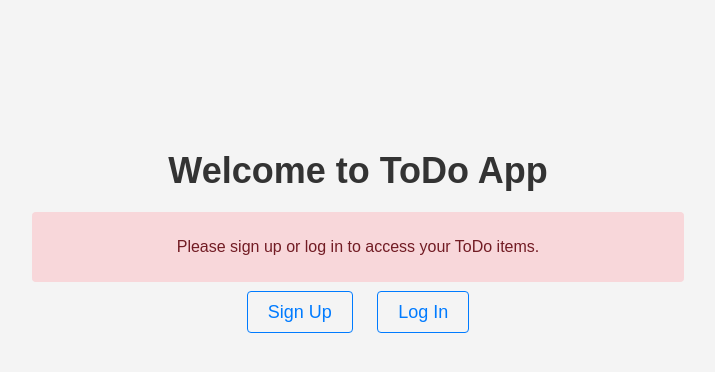
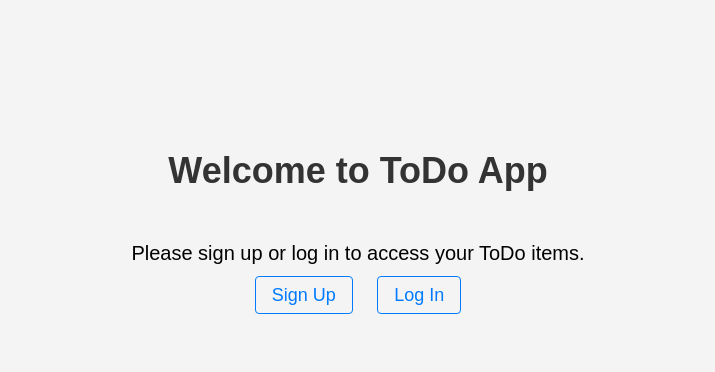
Before and after one commit to Anonymous3017/todo, a Flask app: page /home in a window 1280 px wide. Shown: the top 372 px of the page, without its empty margins (282-997 px from the left). Run offline with Flask 3, Linux system fonts and the light colour scheme.

Commit message:
updated home page

```diff
--- a/templates/home.html
+++ b/templates/home.html
@@ -6,8 +6,8 @@
     <style>
         body {
             font-family: Arial, sans-serif;
+            text-align: center;
             background-color: #f4f4f4;
-            text-align: center;
         }
 
         .container {
@@ -23,7 +23,6 @@
         .message {
             margin-top: 50px;
             font-size: 20px;
-            color: #555;
         }
 
         .link {
@@ -35,9 +34,9 @@
             text-decoration: none;
             margin: 10px;
             font-size: 18px;
+            padding: 8px 16px;
             border: 1px solid #007BFF;
             border-radius: 4px;
-            padding: 10px 20px;
             transition: background-color 0.3s ease;
         }
 
@@ -46,13 +45,12 @@
             color: #fff;
         }
 
-        .flash-message {
-            background-color: #f8d7da;
-            color: #721c24;
-            padding: 10px;
-            margin: 10px auto;
-            width: 50%;
-            border-radius: 4px;
+        .link a:first-child {
+            margin-left: 0;
+        }
+
+        .link a:last-child {
+            margin-right: 0;
         }
     </style>
 </head>
@@ -60,7 +58,7 @@
 <body>
     <div class="container">
         <h1>Welcome to ToDo App</h1>
-        <div class="flash-message">
+        <div class="message">
             {% if not user %}
             <p>Please sign up or log in to access your ToDo items.</p>
             {% else %}
```
